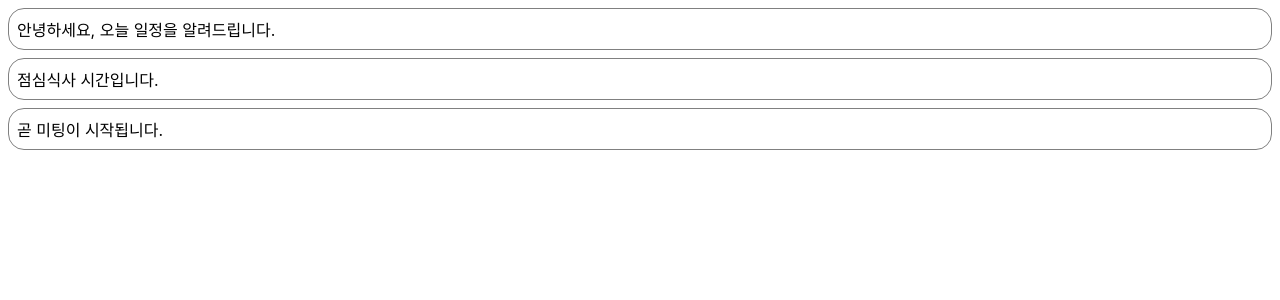
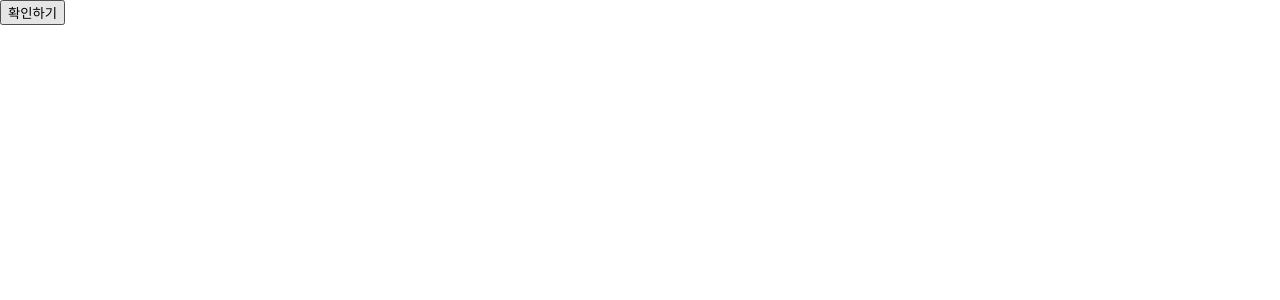
Before and after one commit to Sarang-Han/React-practice, a React (Create React App) app in the folder hello-react/: page / in a window 1280 px wide. Shown: the top 300 px of the page. Built offline with nearby package versions, Linux system fonts and the light colour scheme.

Commit message:
클릭이벤트 연습, 의존성 수정

```diff
--- a/hello-react/package.json
+++ b/hello-react/package.json
@@ -10,6 +10,9 @@
     "react-dom": "^18.2.0",
     "react-scripts": "5.0.1",
     "web-vitals": "^2.1.4"
+  },
+  "devDependencies": {
+    "@babel/plugin-transform-private-property-in-object": "^7.23.4"
   },
   "scripts": {
     "start": "react-scripts start",
--- /dev/null
+++ b/hello-react/src/chap8/ConfirmButton.jsx
@@ -0,0 +1,18 @@
+import React, { useState } from "react";
+
+function ConfirmButton(props){
+    const [isConfirmed, setIsConfirmed] = useState(false);
+
+    const handleConfirm = () => {
+        setIsConfirmed((prevIsConfirmed) => !prevIsConfirmed);
+    };
+
+    return (
+        <button onClick={handleConfirm} disabled={isConfirmed}>
+            {isConfirmed ? "확인됨" : "확인하기"}
+        </button>
+    );
+}
+
+
+export default ConfirmButton;
--- a/hello-react/src/index.js
+++ b/hello-react/src/index.js
@@ -3,12 +3,12 @@ import ReactDOM from 'react-dom';
 import './index.css';
 import reportWebVitals from './reportWebVitals';
 
-import CommentList from './chap6/NotificationList';
+import ConfirmButton from './chap8/ConfirmButton';
 
 
 ReactDOM.render(
   <React.StrictMode>
-    <CommentList />
+    <ConfirmButton />
   </React.StrictMode>,
   document.getElementById('root')
 );
```
Also changed, not shown: 1 other file (tests, documents, lock files or other folders).
